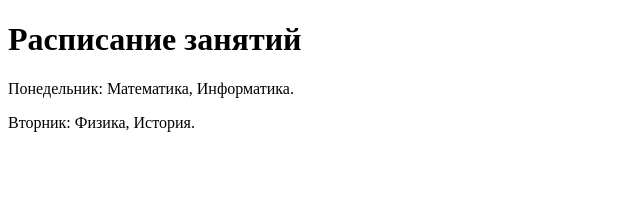
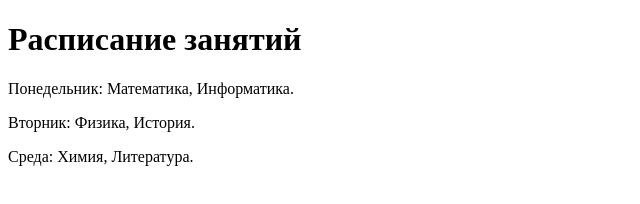
Before and after one commit to amina10106/edu_project, a plain HTML site: page index.html in a window 1280 px wide. Shown: the whole page, without its empty margins (0-640 px from the left). Drawn offline with Linux system fonts and the light colour scheme.

Commit message:
Добавлена среда в расписание

```diff
--- a/index.html
+++ b/index.html
@@ -5,5 +5,6 @@
     <h1>Расписание занятий</h1>
     <p>Понедельник: Математика, Информатика.</p>
     <p>Вторник: Физика, История.</p>
+    <p>Среда: Химия, Литература.</p>
 </body>
 </html>
```
